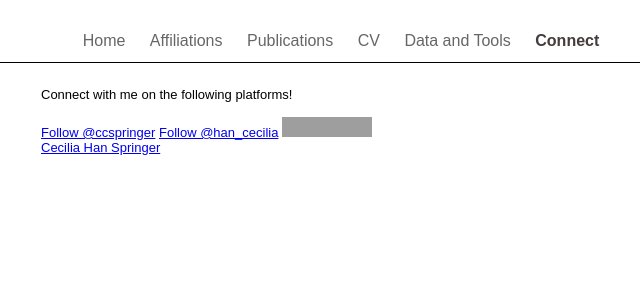
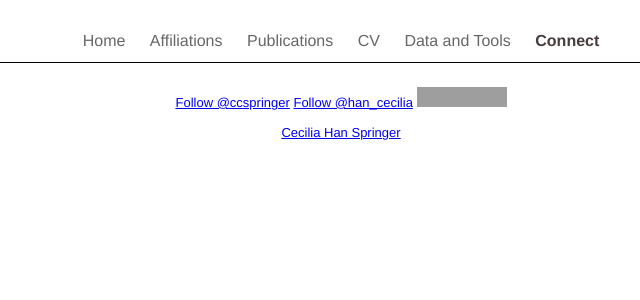
Before and after one commit to ccspringer/ccspringer.github.io, a Jekyll site: the page built from Connect/index.html, in a window 1280 px wide. Shown: the top 300 px of the page, without its empty margins (299-939 px from the left). Built offline with Jekyll 4.4.1, drawn with Linux system fonts in a browser that asks for light colours; comment, search, counter and statistics services are not loaded; grey boxes are pictures that could not be loaded.

Commit message:
Update home page

```diff
--- a/Connect/index.html
+++ b/Connect/index.html
@@ -3,11 +3,12 @@ layout: default
 shortname: connect
 ---
 
-<p>Connect with me on the following platforms!</p>
-<p><br></p>
+<div align = "center">
 <script type="text/javascript" src="https://platform.linkedin.com/badges/js/profile.js" async defer></script>
 <script async defer src="https://buttons.github.io/buttons.js"></script>
 <a class="github-button" href="https://github.com/ccspringer" data-size="large" aria-label="Follow @ccspringer on GitHub">Follow @ccspringer</a>
 <a href="https://twitter.com/han_cecilia" class="twitter-follow-button" data-show-count="true">Follow @han_cecilia</a><script async src="https://platform.twitter.com/widgets.js" charset="utf-8"></script>
 <a title="Follow me on ResearchGate" href="https://www.researchgate.net/profile/Cecilia_Springer?cp=shp"><img src="https://www.researchgate.net/images/public/profile_share_badge.png" alt="Follow me on ResearchGate" /></a>
+<p><br></p>
 <div class="LI-profile-badge"  data-version="v1" data-size="medium" data-locale="en_US" data-type="vertical" data-theme="light" data-vanity="cecilia-han-springer-52008322"><a class="LI-simple-link" href='https://www.linkedin.com/in/cecilia-han-springer-52008322?trk=profile-badge'>Cecilia Han Springer</a></div>
+</div>
--- a/_layouts/default.html
+++ b/_layouts/default.html
@@ -7,7 +7,7 @@
     <title></title>
     <style type="text/css">
         * {
-            font-family: Arial, Geneva, sans-serif;
+            font-family: Helvetica, Arial, sans-serif;
         }
         header {
             border-bottom-style: solid;
--- a/index.html
+++ b/index.html
@@ -10,4 +10,5 @@ shortname: home
 	<p style="font-size: 16px;margin-top: 0;margin-bottom: 0;">&nbsp;</p>
 	<img align="center" src="homepage_photo.jpg" height="450" width="600" />
 	<p style="font-size: 16px;margin-top: 0;margin-bottom: 0;">&nbsp;</p>
+	<p style="font-size: 12px;margin-top: 0;margin-bottom: 0;">I am a PhD candidate in the Energy and Resources Group at UC Berkeley, working at the intersection of energy, environment, and development. My research seeks to identify sustainable and just policies for energy systems in China and around the world. I also critically investigate the role of data and quantitative tools in policymaking. I am an interdisciplinary researcher, combining economic modeling, econometric analysis, and qualitative field work.</p>
 </div>
```
Also changed, not shown: 1 other file.
